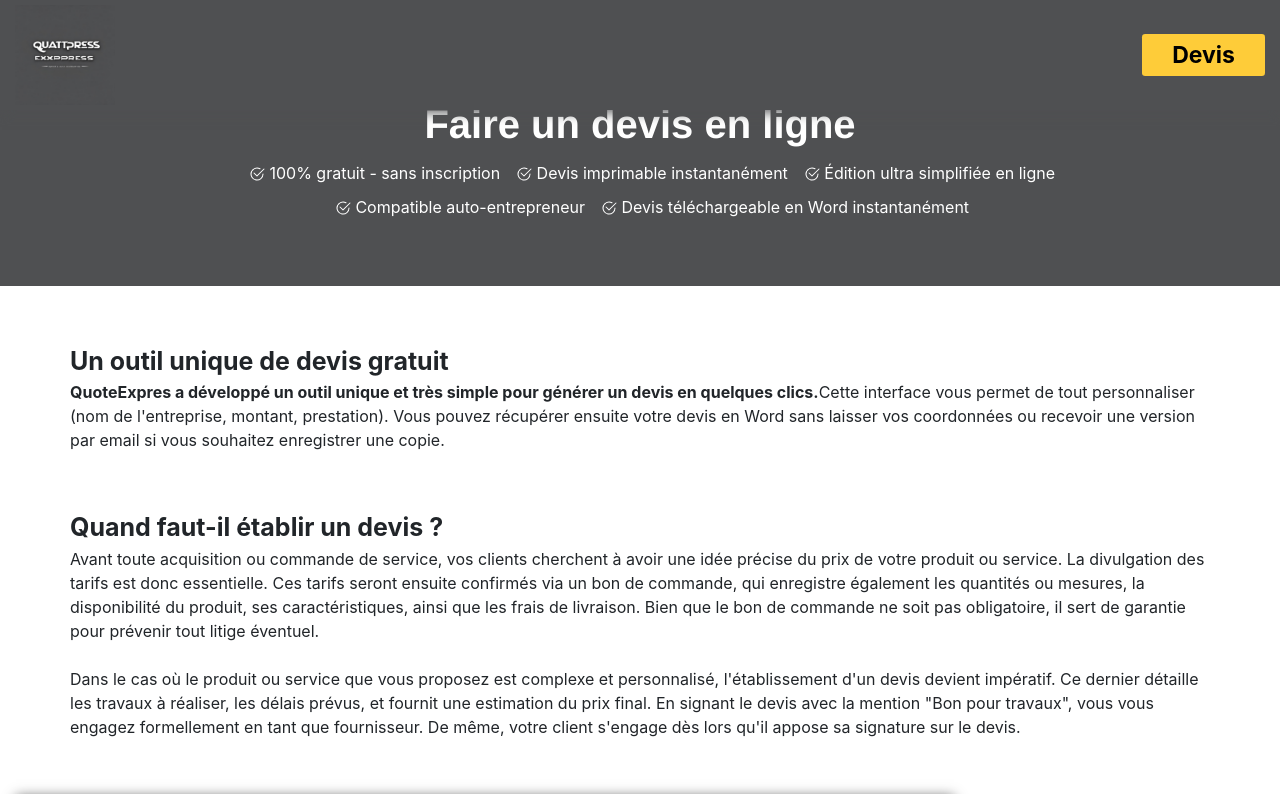
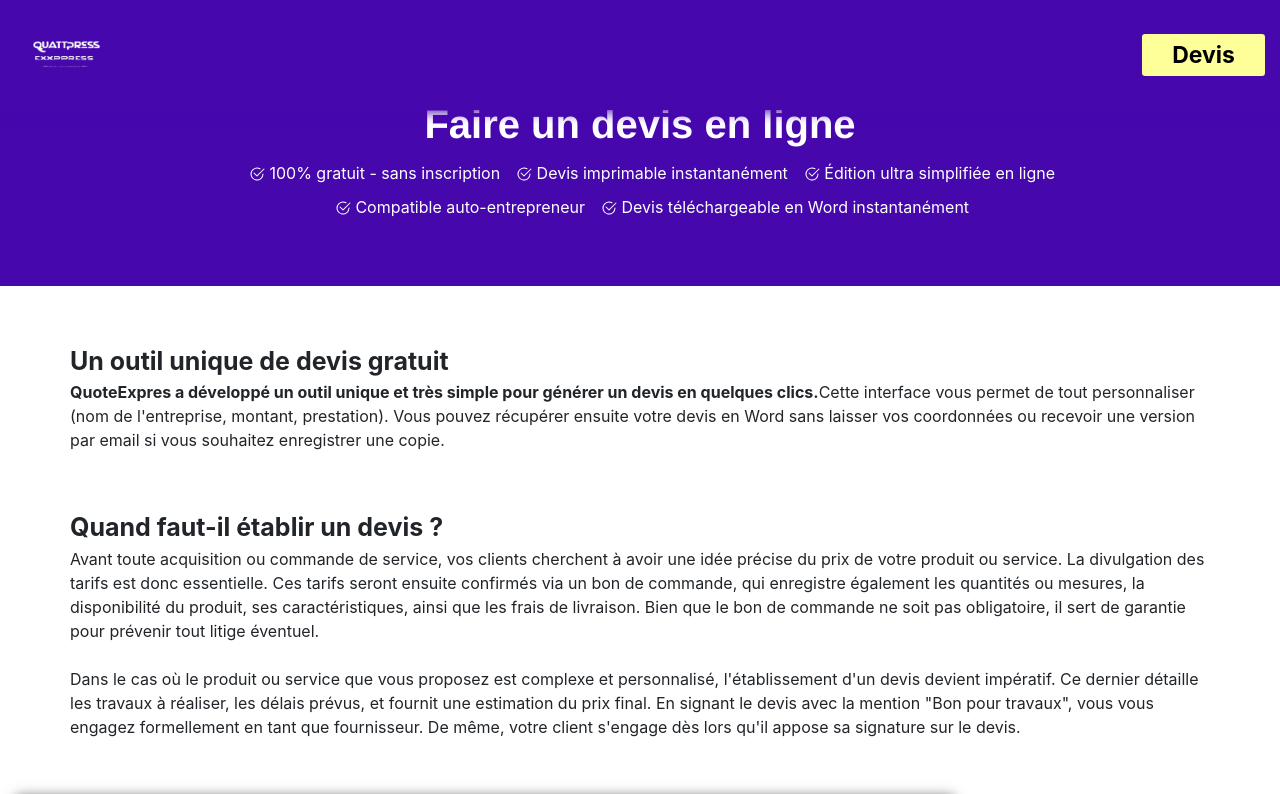
Before and after one commit to FAWZY20/QuoteExpress_FrontEnd, an Angular app: page / in a window 1280 px wide. Shown: the top 794 px of the page. Built offline with nearby package versions, Linux system fonts and the light colour scheme.

Commit message:
changement des culeur

```diff
--- a/package.json
+++ b/package.json
@@ -22,7 +22,12 @@
     "bootstrap-icons": "^1.11.3",
     "docx": "^8.5.0",
     "docxtemplater": "^3.47.1",
+    "file-saver": "^2.0.5",
+    "html-docx-js": "^0.3.1",
+    "jspdf": "^2.5.1",
     "jszip": "^3.10.1",
+    "pdf-lib": "^1.17.1",
+    "pdfmake": "^0.2.10",
     "pizzip": "^3.1.7",
     "rxjs": "~7.8.0",
     "tslib": "^2.3.0",
@@ -33,6 +38,7 @@
     "@angular/cli": "~16.2.1",
     "@angular/compiler-cli": "^16.2.0",
     "@types/jasmine": "~4.3.0",
+    "@types/pdfmake": "^0.2.9",
     "jasmine-core": "~4.6.0",
     "karma": "~6.4.0",
     "karma-chrome-launcher": "~3.2.0",
--- a/src/app/components/footer/footer.component.css
+++ b/src/app/components/footer/footer.component.css
@@ -1,6 +1,6 @@
 
 
 .footer{
-    background-color: #4F5052;
+    background-color: #4608AD;
     margin-top: 10% ;
 }
--- a/src/app/components/header/header.component.css
+++ b/src/app/components/header/header.component.css
@@ -1,5 +1,5 @@
 .header {
-    background-color: #4F5052;
+    background-color: #4608AD;
 }
 
 .header-bloc {
@@ -58,17 +58,17 @@ li {
     padding: 0;
     z-index: 1;
     position: fixed;
-    background-color: #4F5052;
+    background-color: #4608AD;
     width: 100%;
     display: flex;
     flex-direction: row;
     justify-content: space-around;
-    box-shadow: 2px 2px 12px #4F5052;
+    box-shadow: 2px 2px 12px #4608AD;
 }
 
 .btn-devis {
-    border: 0px solid #FECC39;
-    background-color: #FECC39 !important;
+    border: 0px solid #FFFF99;
+    background-color: #FFFF99 !important;
     color: black;
     font-weight: 650;
     font-size: 23px;
--- a/src/app/components/header/header.component.html
+++ b/src/app/components/header/header.component.html
@@ -6,18 +6,18 @@
             </a>
         </div>
         <div class="col-6">
-                <button routerLink="" type="submit" onclick="scrollToDevis()" class="btn btn-primary btn-sm btn-devis">Devis</button>
+                <button (click)="scroll('header-bloc-list')"  type="submit" onclick="scrollToDevis()" class="btn btn-primary btn-sm btn-devis">Devis</button>
         </div>
     </nav>
     <div class="header-bloc row">
         <h1 class="header-bloc-title">Faire un devis en ligne</h1>
         <ul class="header-bloc-list">
-            <div class="header-bloc-list-one">
+            <div  class="header-bloc-list-one">
                 <li><img src="./../../../assets/icon/check.svg" alt=""> 100% gratuit - sans inscription</li>
                 <li><img src="./../../../assets/icon/check.svg" alt=""> Devis imprimable instantanément</li>
                 <li><img src="./../../../assets/icon/check.svg" alt=""> Édition ultra simplifiée en ligne</li>
             </div>
-            <div class="header-bloc-list-two">
+            <div #target class="header-bloc-list-two">
                 <li><img src="./../../../assets/icon/check.svg" alt=""> Compatible auto-entrepreneur</li>
                 <li><img src="./../../../assets/icon/check.svg" alt=""> Devis téléchargeable en Word instantanément</li>
             </div>
--- a/src/app/components/header/header.component.ts
+++ b/src/app/components/header/header.component.ts
@@ -6,10 +6,10 @@ import { Component } from '@angular/core';
   styleUrls: ['./header.component.css']
 })
 export class HeaderComponent {
-  scrollToDevis(){
-    var element = document.querySelector('.header-bloc-list');
-    if (element) {
-        element.scrollIntoView({ behavior: 'smooth' });
-    }
+  el: any;
+  scroll(id: string) {
+    console.log(`scrolling to ${id}`);
+    this.el = document.getElementsByClassName(id);
+    this.el.scrollIntoView();
   }
 }
--- a/src/app/models/home/home.component.css
+++ b/src/app/models/home/home.component.css
@@ -96,7 +96,7 @@ p {
 }
 
 @media screen and (max-width: 1000px) {
-    .devis-info, .devis-info-client{
+    .devis-info, .de{
         margin-bottom: 10%;
     }
     .question{
--- a/src/app/models/home/home.component.html
+++ b/src/app/models/home/home.component.html
@@ -44,7 +44,7 @@
             </div>
         </div>
     </div>
-    <div class="container-fluid">
+    <div #target class="container-fluid">
         <div class="bloc-devis">
             <div class="devis col-lg-9 col-sm-6">
                 <form #devisForm="ngForm">
--- a/src/app/service/docx.service.ts
+++ b/src/app/service/docx.service.ts
@@ -2,7 +2,6 @@ import { Injectable } from '@angular/core';
 import { Packer, Document, Paragraph, TextRun, BorderStyle, Table, TableRow, TableCell, WidthType, VerticalAlign, TableAnchorType, RelativeHorizontalPosition, OverlapType, RelativeVerticalPosition, TableLayoutType, TableLayout } from "docx";
 import { Devis } from '../modelData/devis';
 import { DevisTab } from '../modelData/devisTab';
-
 
 @Injectable({
   providedIn: 'root'
@@ -434,7 +433,7 @@ export class DocxService {
       }],
     });
 
-    Packer.toBlob(doc).then(blob => {
+    Packer.toBlob(doc).then(async blob => {
       // Télécharger le fichier DOCX
       const url = window.URL.createObjectURL(blob);
       const a = document.createElement("a");
```
Also changed, not shown: src/assets/photos/logo.png, 1 other file (tests, documents, lock files or other folders).
